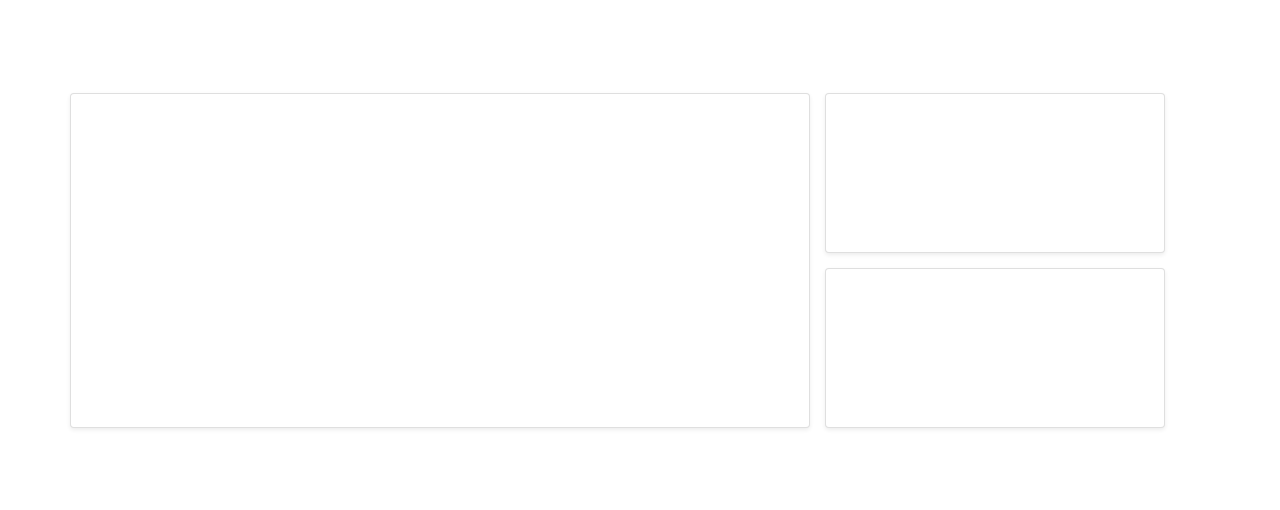
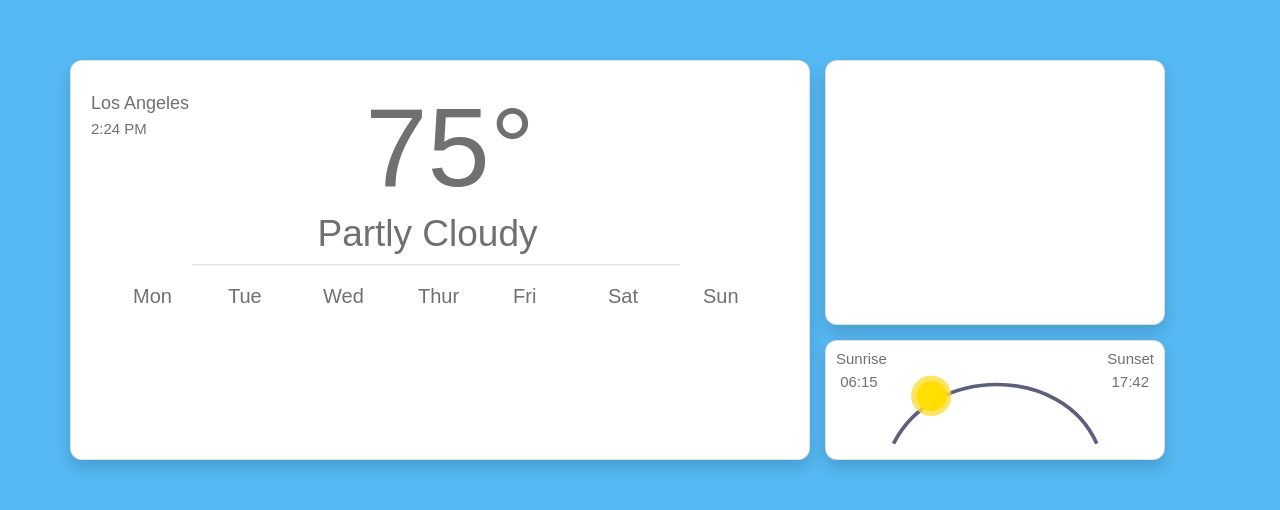
Before and after one commit to Nabz786/ang-weather, an Angular app in the folder weather/: page / in a window 1280 px wide. Shown: the part 140-650 px from the top of the page. Built offline with nearby package versions, Linux system fonts and the light colour scheme.

Commit message:
commit to get everything in sync

```diff
--- a/weather/angular.json
+++ b/weather/angular.json
@@ -24,8 +24,8 @@
               "src/assets"
             ],
             "styles": [
-              "src/styles.css",
-              "node_modules/bootstrap/dist/css/bootstrap.min.css"
+              "node_modules/bootstrap/dist/css/bootstrap.min.css",
+              "src/styles.css"
             ],
             "scripts": [
               "node_modules/jquery/dist/jquery.min.js",
--- a/weather/src/app/app.module.ts
+++ b/weather/src/app/app.module.ts
@@ -6,11 +6,13 @@ import { FormsModule, ReactiveFormsModule } from '@angular/forms';
 import { AppComponent } from './app.component';
 import { DisplayWeatherComponent } from './display-weather/display-weather.component';
 import { BrowserAnimationsModule } from '@angular/platform-browser/animations';
+import { DailyInformationComponent } from './daily-information/daily-information.component';
 
 @NgModule({
   declarations: [
     AppComponent,
-    DisplayWeatherComponent
+    DisplayWeatherComponent,
+    DailyInformationComponent
   ],
   imports: [
     BrowserModule,
--- /dev/null
+++ b/weather/src/app/daily-information/daily-information.component.css
@@ -0,0 +1,19 @@
+.daily-info {
+    font-size: 1.25rem;
+    height: 70px;
+    width: 95px;
+    line-height: 0px;
+}
+
+@media screen and (max-width: 1215px) {
+    .daily-info {
+        width: 80px;
+    }
+}
+
+@media screen and (max-width: 1000px) {
+    .daily-info {
+        font-size: 15px;
+        height: 25px;
+    }
+}
--- /dev/null
+++ b/weather/src/app/daily-information/daily-information.component.html
@@ -0,0 +1,3 @@
+<div class="daily-info">
+    {{ dayOfTheWeek }}
+</div>
--- a/weather/src/app/display-weather/display-weather.component.css
+++ b/weather/src/app/display-weather/display-weather.component.css
@@ -1,71 +1,185 @@
-.parent {
-  display: flex;
-  align-items: center;
-  justify-content: center;
-}
-
-.container-bg-shadow {
-  border: 3px solid green;
-  padding: 0;
-}
-
-.container-bg-shadow-1 {
-  border: 3px solid burlywood;
-  padding: 0;
-  height: 95%;
-}
-
-.container-bg-shadow-2 {
-  border: 3px solid blue;
-  height: 45%;
-  width: 30%;
-}
-
-.container-bg-shadow-3 {
-  margin-top: 220px;
-  border: 3px solid blue;
-  height: 45%;
-  width: 30%;
-}
-
-.margin-top-10 {
-  margin-top: 10px;
-}
-
-.margin-left-10 {
-  margin-left: 10px;
-}
-
-.border-blue {
-  border: 3px solid blue;
-}
-
-.main-box {
-  height: 100px;
-}
-
-.sub-box {
-  height: 200px;
-  width: 100%;
-}
-
 .center {
   display: flex;
   align-items: center;
 }
 
 .weather-information-container {
-  height: 335px;
+  height: 400px;
   width: 100%;
+  border-radius: 12px;
 }
 
 .news-information-container {
-  height: 160px;
+  height: 265px;
   width: 100%;
+  border-radius: 12px;
 }
 
 .sun-information-container {
-  height: 160px;
+  height: 120px;
   width: 100%;
+  max-width: 340px;
   margin-top: 15px;
+  border-radius: 12px;
 }
+
+.sunrise-time {
+  position:absolute;
+  margin-left: 10px;
+  margin-top: 7px;
+}
+
+.sunset-time {
+  position: absolute;
+  right: 0;
+  margin-right: 10px;
+  margin-top: 7px;
+}
+
+.sunrise-font {
+  font-size: 15px;
+  font-weight: 400;
+  font-family: Arial, Helvetica, sans-serif;
+  color: #707070;
+}
+
+.time-location {
+  position: absolute;
+  top: 32px;
+  left: 20px;
+}
+
+.font {
+  font-family: Arial, Helvetica, sans-serif;
+  color: #707070;
+}
+
+.font-size-18px {
+  font-size: 18px;
+}
+
+.font-size-15px {
+  font-size: 15px;
+}
+
+.temperature {
+  font-size: calc(4em + 3.75vw);
+  text-align: center;
+  line-height: 173px;
+  margin-left: 20px;
+}
+
+@media (max-width: 650px)
+{
+  .temperature {
+    line-height: 225px;
+  }
+}
+
+.weather-description {
+  font-size: 37px;
+  text-align: center;
+  line-height: 0;
+  margin-right: 45px;
+}
+
+@media (max-width: 650px)
+{
+  .weather-description {
+    font-size: 27px;
+    margin-top: -48px;
+  }
+}
+
+.seperator {
+  background-color: #ECEAEA;
+  width: 68%;
+  margin-top: 30px;
+  opacity: .5;
+  height: 1px;
+  margin-right: 18%;
+}
+
+.margin-bottom-5px {
+  margin-bottom: 5px;
+}
+
+.daily-info-container {
+  display: flex;
+  margin-left: 62px;
+  margin-top: 30px;
+}
+
+@media screen and (max-width: 1000px) {
+  .daily-info-container {
+    flex-direction: column;
+    margin-top: 15px;
+    /* margin-left: 82px; */
+  }
+}
+
+svg {
+  width: 300px;
+}
+
+.wrapper {
+  position:relative;
+  margin-left: 60px;
+  margin-top: 10px;
+  transform: scale(1.15);
+}
+
+.obj {
+	position: absolute;
+	top: 0;
+	left: 0;
+  offset-path: path('M23,83 C55,19 160,19 188,83');
+	animation: move 4500ms infinite ease-in-out 0ms;
+	width: 2.2rem;
+	height: 2.2rem;
+	border-radius: 50%;
+  background-color: #FFDE40;
+  opacity: .46;
+  animation-fill-mode: forwards;
+  animation-iteration-count: 1;
+}
+
+.obj-1 {
+	position: absolute;
+	top: 0;
+	left: 0;
+  offset-path: path('M23,83 C55,19 160,19 188,83');
+	animation: move 4500ms infinite ease-in-out 0ms;
+	width: 2.2rem;
+	height: 2.2rem;
+	border-radius: 50%;
+  background-color: #FFDE40;
+  opacity: .65;
+  animation-fill-mode: forwards;
+  animation-iteration-count: 1;
+}
+
+.obj-2 {
+	position: absolute;
+	top: 0;
+	left: 0;
+  offset-path: path('M23,83 C55,19 160,19 188,83');
+	animation: move 4500ms infinite ease-in-out 0ms;
+	width: 1.6rem;
+	height: 1.6rem;
+	border-radius: 50%;
+  background-color: #FFDE00;
+  opacity: 1;
+  animation-fill-mode: forwards;
+  animation-iteration-count: 1;
+}
+
+@keyframes move {
+	10% {
+		offset-distance: 0%;
+	}
+
+	100% {
+    offset-distance: var(--test, 100%);
+  }
+}
--- a/weather/src/app/display-weather/display-weather.component.html
+++ b/weather/src/app/display-weather/display-weather.component.html
@@ -23,13 +23,53 @@
 <div class="container h-100 center">
     <div class="row w-100 d-md-block">
         <div class="col-md-4 float-right">
-          <div class="news-information-container card shadow-sm"></div>
+            <div class="news-information-container card shadow"></div>
         </div>
         <div class="col-md-8 float-left order-1 p-0">
-          <div class="weather-information-container card shadow-sm"></div>
+            <div class="weather-information-container card shadow">
+                <div class="card-body p-0">
+                    <div class="font temperature">
+                        75°
+                        <p class="font weather-description">
+                            Partly Cloudy
+                        </p>
+                        <hr class="seperator">
                     </div>
-      <div class="col-md-4 float-right order-0">
-          <div class="sun-information-container card shadow-sm"></div>
+                    <div class="font daily-info-container">
+                        <app-daily-information *ngFor="let day of daysOfTheWeek" [dayOfTheWeek]="day"></app-daily-information>
+                    </div>
+                    <div class="time-location">
+                        <h5 class="font font-size-18px margin-bottom-5px">
+                            Los Angeles
+                        </h5>
+                        <h6 class="font font-size-15px ">
+                            2:24 PM
+                        </h6>
                     </div>
                 </div>
             </div>
+        </div>
+        <div class="col-md-4 float-right order-0">
+            <div class="sun-information-container card shadow">
+                <div class="sunrise-font sunrise-time">
+                    Sunrise
+                    <br>&nbsp;06:15
+                </div>
+                <div class="sunrise-font sunset-time">
+                    Sunset
+                    <br>&nbsp;17:42
+                </div>
+                <div class="wrapper">
+                    <div class="obj"></div>
+                    <div class="obj-1"></div>
+                    <div class="obj-2"></div>
+                    <svg xmlns="http://www.w3.org/2000/svg" viewBox="0 0 280 120"><path d="M23,83 C55,19 160,19 188,83" fill="none" stroke="#5e5e7d" stroke-width="3" stroke-miterlimit="10"/></svg>
+                </div>
+            </div>
+        </div>
+    </div>
+</div>
+
+<!-- <div *ngFor="let day of daysOfTheWeek">
+    <app-daily-information [dayOfTheWeek]="day"></app-daily-information>
+</div> -->
--- a/weather/src/app/display-weather/display-weather.component.ts
+++ b/weather/src/app/display-weather/display-weather.component.ts
@@ -1,6 +1,6 @@
 import { Observable } from 'rxjs';
 import { WeatherService } from '../shared/services/weather.service';
-import { Component, ChangeDetectionStrategy } from '@angular/core';
+import { Component, ChangeDetectionStrategy, HostBinding } from '@angular/core';
 import { FormControl, Validators } from '@angular/forms';
 import { WeatherCondition } from '../shared/models/classes/weather-condition.model';
 import { switchMap, tap } from 'rxjs/operators';
@@ -14,6 +14,11 @@ import { switchMap, tap } from 'rxjs/operators';
 })
 export class DisplayWeatherComponent {
 
+	@HostBinding('style.--test')
+	private test: string = '25%';
+
+	public daysOfTheWeek = ['Mon', 'Tue', 'Wed', 'Thur', 'Fri', 'Sat', 'Sun'];
+
 	public weatherDataToDisplay: WeatherCondition = new WeatherCondition();
   	public weatherConditionsRetrieved$: Observable<WeatherCondition>;
   	userSpecifiedLocation = new FormControl('', [Validators.required]);
@@ -21,7 +26,7 @@ export class DisplayWeatherComponent {
   	constructor(private weatherService: WeatherService) { }
 
   	onFetchWeather(): void {
-    	if (!this.userSpecifiedLocation.valid) {
+    	if (this.userSpecifiedLocation.invalid) {
     		return;
 		}
 
--- a/weather/src/environments/environment.ts
+++ b/weather/src/environments/environment.ts
@@ -4,8 +4,8 @@
 
 export const environment = {
     production: false,
-    weatherApiKey: "",
-    geoCoderApiKey: ""
+    weatherApiKey: "c732a5ce1b1284bb5ae4a05f6106022e",
+    geoCoderApiKey: "c501cd5b8b3f433b8c5f245c3e8161b0"
   };
 
   /*
--- a/weather/src/styles.css
+++ b/weather/src/styles.css
@@ -1,4 +1,9 @@
 /* You can add global styles to this file, and also import other style files */
 html, body {
     height: 100%;
+    margin: 0;
 }
+
+body {
+    background: #55B9F3;
+}
```
Also changed, not shown: weather/src/app/daily-information/daily-information.component.ts (added, +14 -0 lines), weather/src/app/shared/models/classes/weather-condition.model.ts (line endings or trailing spaces), 2 other files (tests, documents, lock files or other folders). Lines whose indentation alone changed are shown as unchanged.
